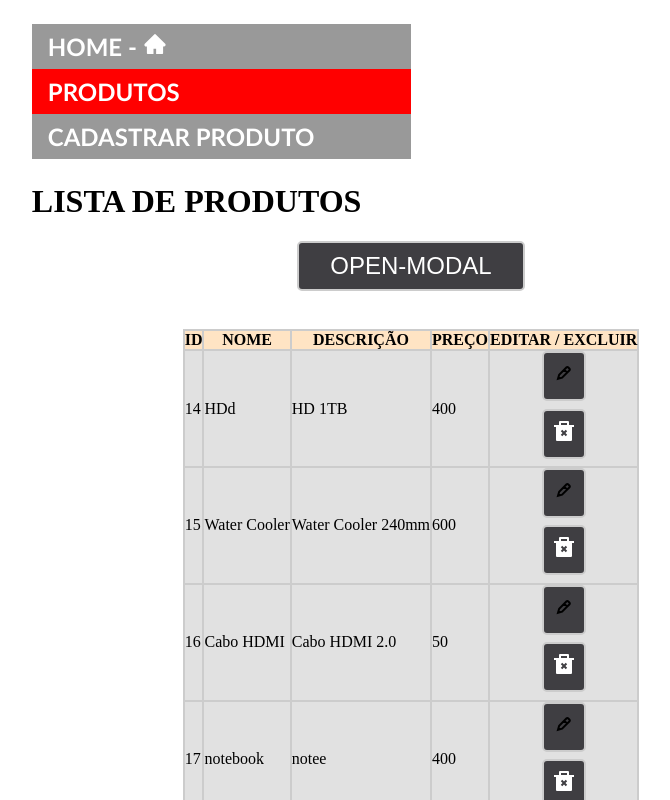
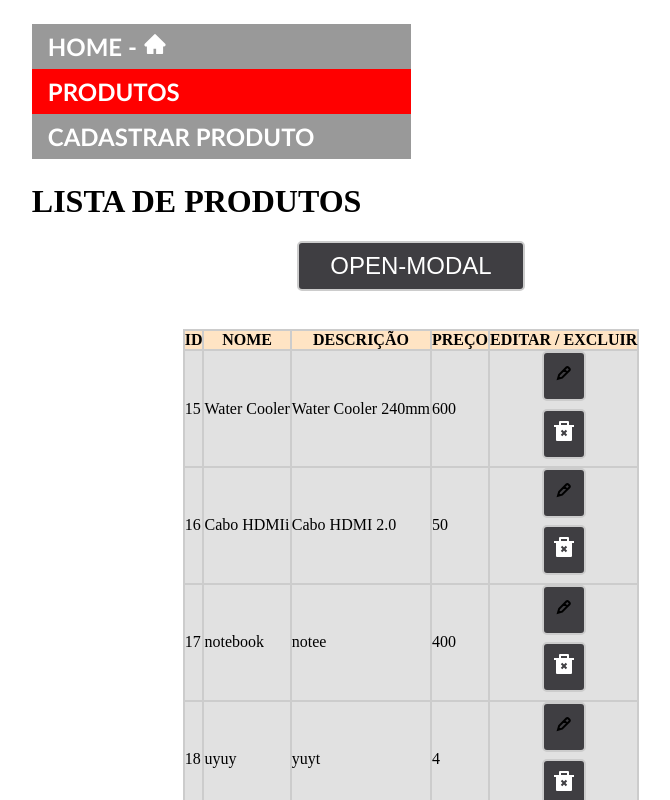
Before and after one commit to freitaslivia/spa-1tdspm, a React (Vite) app: page /produtos in a window 1280 px wide. Shown: the top 800 px of the page, without its empty margins (229-899 px from the left). Built offline with nearby package versions, Linux system fonts and the light colour scheme; data requests are answered from the project's data file.

Commit message:
corrigindo o ternario

```diff
--- a/db.json
+++ b/db.json
@@ -1,11 +1,5 @@
 {
   "produtos": [
-    {
-      "id": 14,
-      "nome": "HDd",
-      "desc": "HD 1TB",
-      "valor": 400
-    },
     {
       "id": 15,
       "nome": "Water Cooler",
@@ -14,7 +8,7 @@
     },
     {
       "id": 16,
-      "nome": "Cabo HDMI",
+      "nome": "Cabo HDMIi",
       "desc": "Cabo HDMI 2.0",
       "valor": 50
     },
```
Also changed, not shown: src/routes/Produtos.jsx (+5 -4 lines).
